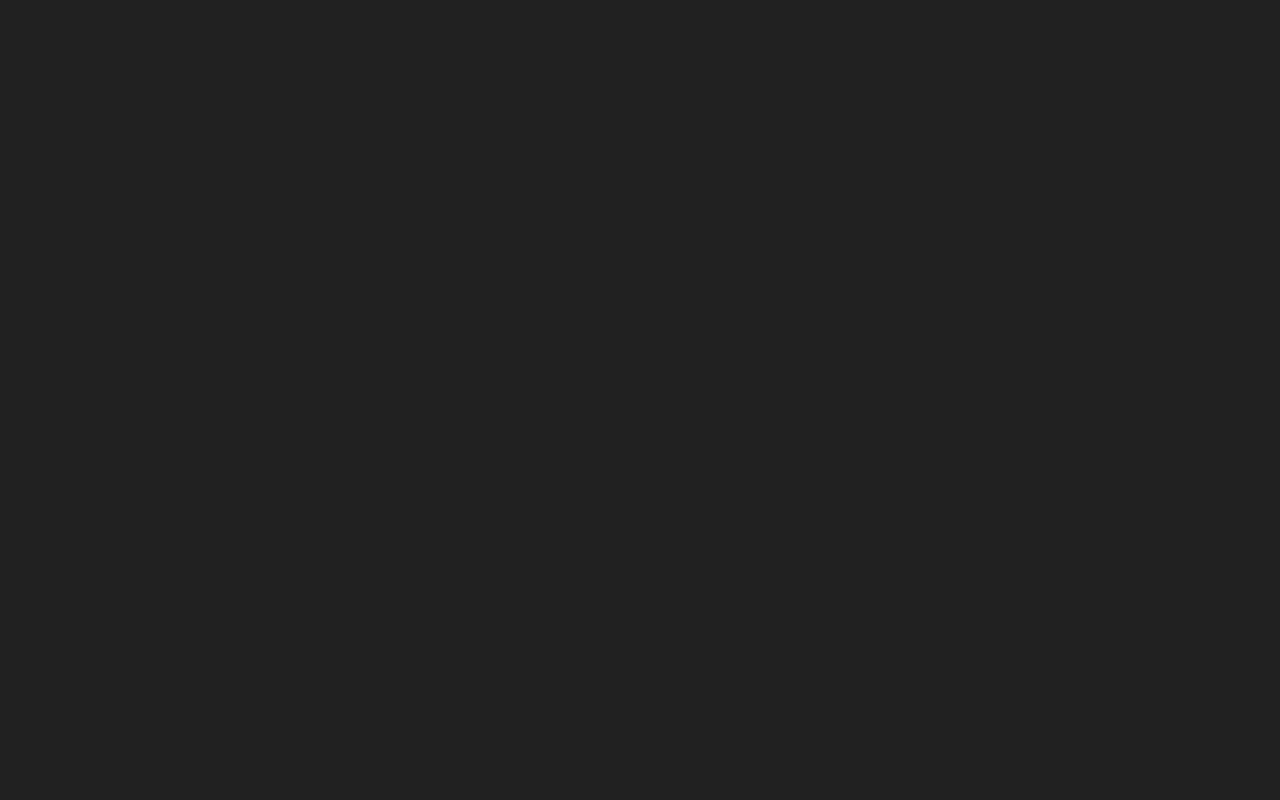
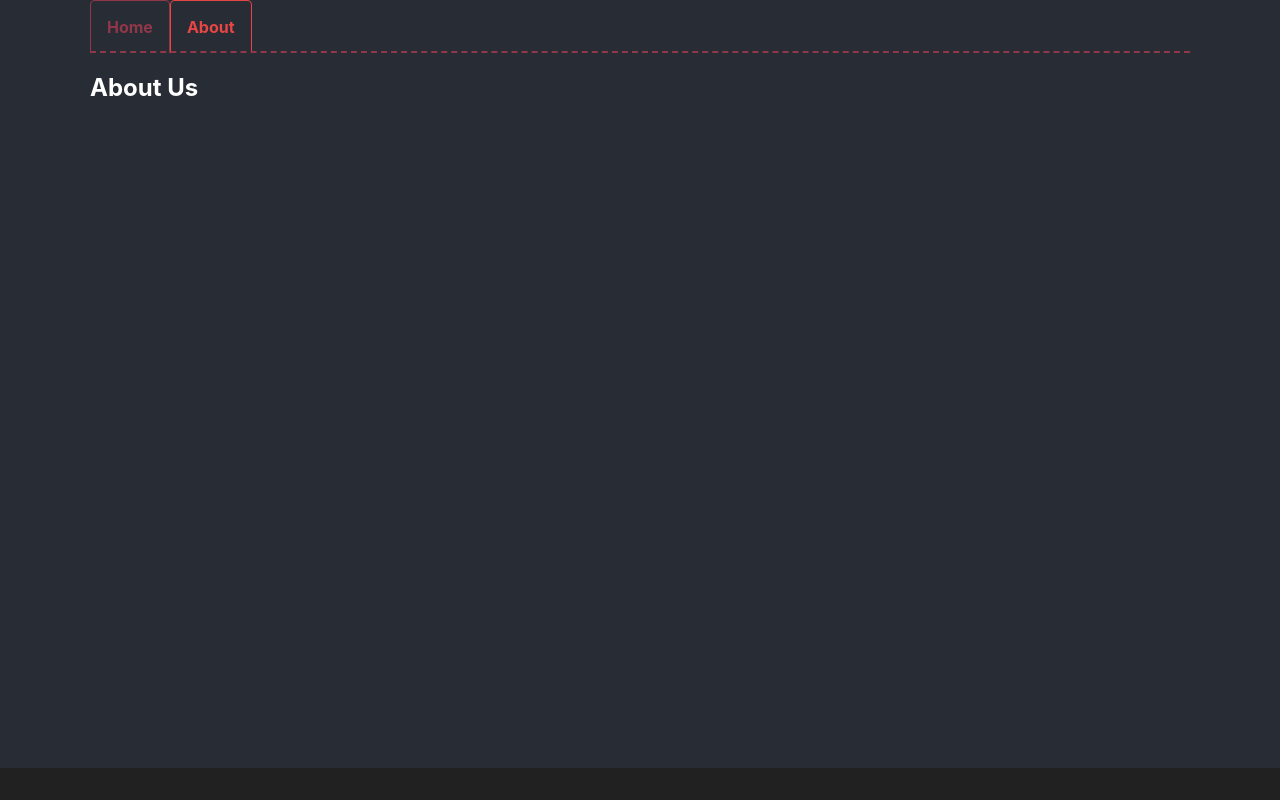
Before and after one commit to rubenvecg/ctp-project, a React (Create React App) app: page /about-us in a window 1280 px wide. Built offline with nearby package versions, Linux system fonts and the light colour scheme.

Commit message:
added about

```diff
--- a/src/Pages/About.js
+++ b/src/Pages/About.js
@@ -1,11 +1,13 @@
 import React from 'react';
-// import '../App.css';
+import '../App.css';
+import Navigation from "../Components/Plot/React/Navigation";
 
 function About() {
 
   return (
       <div>
-        <p> hello world</p>
+        <Navigation/>
+        <h2>About Us</h2>
 
       </div>
   );
--- a/src/Pages/App.js
+++ b/src/Pages/App.js
@@ -8,7 +8,7 @@ function App() {
     <Router>
       <Switch>
         <Route exact path="/" component={Home}/>
-        <Route exact path="/About" component={About}/>
+        <Route exact path="/about-us" component={About}/>
       </Switch>
     </Router>
   );
```
